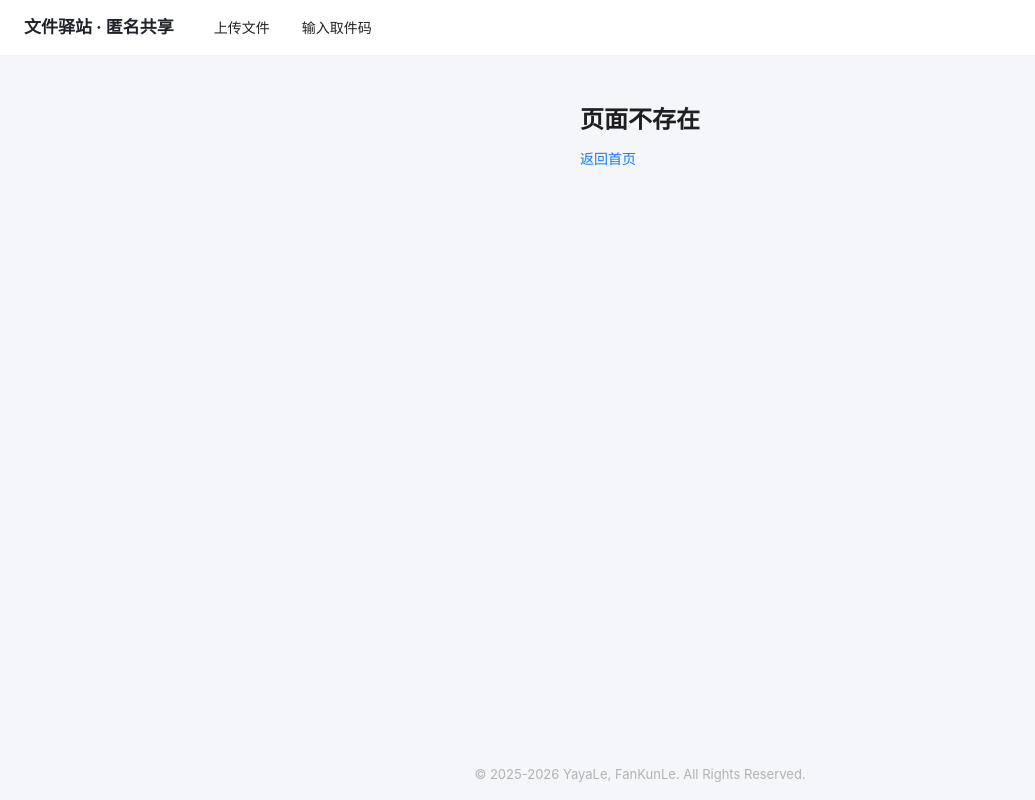
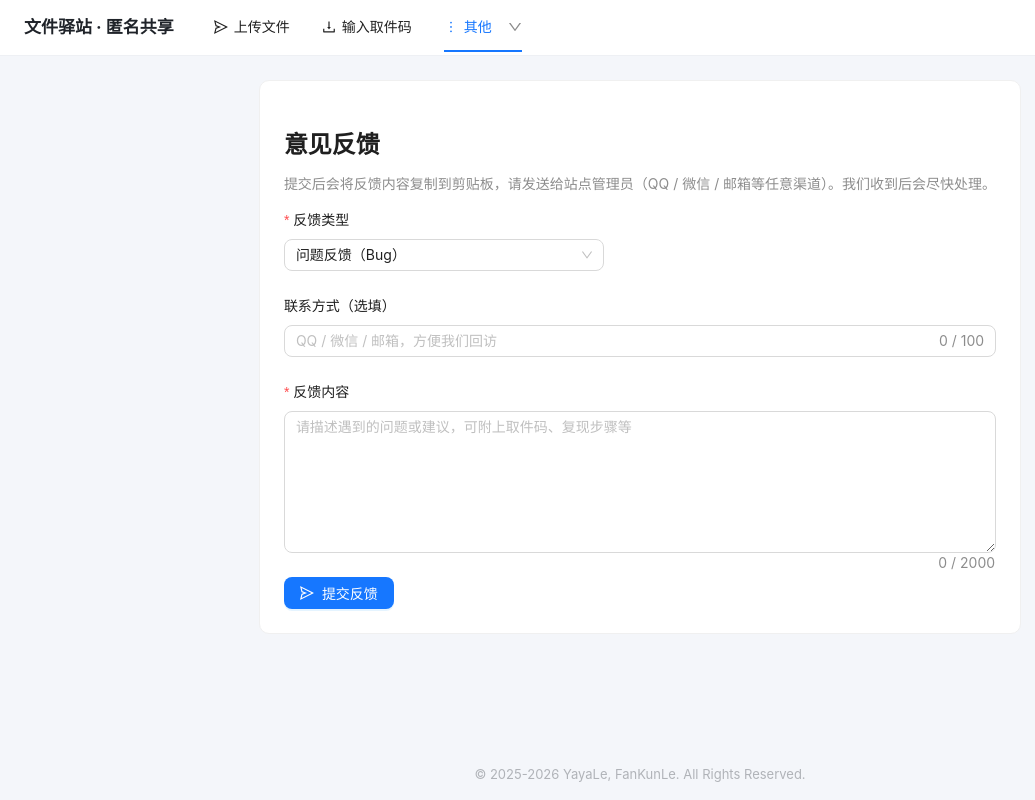
Before and after one commit to 3446744308/filework, a React (Vite) app in the folder web/: page /feedback in a window 1280 px wide. Shown: the whole page, without its empty margins (0-1035 px from the left). Built offline with nearby package versions, Linux system fonts and the light colour scheme; no server answers.

Commit message:
新增关于、反馈页面，icon

```diff
--- a/web/src/App.jsx
+++ b/web/src/App.jsx
@@ -1,30 +1,94 @@
 import React, { useEffect } from 'react'
 import { Routes, Route, Link, useLocation } from 'react-router-dom'
 import { Layout, Menu, Typography } from 'antd'
+import {
+  DownOutlined,
+  DownloadOutlined,
+  InfoCircleOutlined,
+  MessageOutlined,
+  MoreOutlined,
+  SendOutlined
+} from '@ant-design/icons'
 import Upload from './pages/Upload.jsx'
 import Retrieve from './pages/Retrieve.jsx'
 import Admin from './pages/Admin.jsx'
 import AdminFiles from './pages/AdminFiles.jsx'
 import AdminSettings from './pages/AdminSettings.jsx'
+import About from './pages/About.jsx'
+import Feedback from './pages/Feedback.jsx'
 import NoticeBar from './components/NoticeBar.jsx'
 import { useSettings, logoUrlOf } from './hooks/useSettings.js'
 
 const items = [
-  { key: '/', label: <Link to="/">上传文件</Link> },
-  { key: '/d', label: <Link to="/d">输入取件码</Link> }
+  {
+    key: '/',
+    label: (
+      <Link to="/" className="menu-item-label">
+        <SendOutlined />
+        上传文件
+      </Link>
+    )
+  },
+  {
+    key: '/d',
+    label: (
+      <Link to="/d" className="menu-item-label">
+        <DownloadOutlined />
+        输入取件码
+      </Link>
+    )
+  },
+  {
+    key: 'more',
+    label: (
+      <span className="menu-item-label">
+        <MoreOutlined />
+        其他
+        <DownOutlined className="menu-more-arrow" />
+      </span>
+    ),
+    children: [
+      {
+        key: '/about',
+        label: (
+          <Link to="/about" className="menu-item-label">
+            <InfoCircleOutlined />
+            关于
+          </Link>
+        )
+      },
+      {
+        key: '/feedback',
+        label: (
+          <Link to="/feedback" className="menu-item-label">
+            <MessageOutlined />
+            反馈
+          </Link>
+        )
+      }
+    ]
+  }
 ]
+
+function matchSelected(pathname) {
+  let selected = ''
+  for (const item of items) {
+    if (item.children) {
+      for (const child of item.children) {
+        if (pathname === child.key || pathname.startsWith(child.key + '/')) selected = child.key
+      }
+    } else if (item.key === '/' ? pathname === '/' : pathname.startsWith(item.key)) {
+      selected = item.key
+    }
+  }
+  return selected
+}
 
 export default function App() {
   const location = useLocation()
   const settings = useSettings()
   const isAdmin = location.pathname.startsWith('/admin')
-  const selected =
-    items
-      .map((i) => i.key)
-      .filter((key) =>
-        key === '/' ? location.pathname === '/' : location.pathname.startsWith(key)
-      )
-      .pop() || ''
+  const selected = matchSelected(location.pathname)
   const siteName = settings?.siteName || '文件驿站 · 匿名共享'
   const logoUrl = logoUrlOf(settings)
 
@@ -57,6 +121,8 @@ export default function App() {
         <Route path="/" element={<Upload />} />
         <Route path="/d" element={<Retrieve />} />
         <Route path="/d/:code" element={<Retrieve />} />
+        <Route path="/about" element={<About />} />
+        <Route path="/feedback" element={<Feedback />} />
         <Route path="/admin" element={<Admin />} />
         <Route path="/admin/files" element={<AdminFiles />} />
         <Route path="/admin/settings" element={<AdminSettings />} />
--- a/web/src/index.css
+++ b/web/src/index.css
@@ -123,6 +123,17 @@ body {
   max-width: 130px;
   object-fit: contain;
   border-radius: 4px;
+}
+
+.menu-item-label {
+  display: inline-flex;
+  align-items: center;
+  gap: 6px;
+}
+
+.menu-more-arrow {
+  font-size: 10px;
+  color: #8c8c8c;
 }
 
 .site-footer {
--- /dev/null
+++ b/web/src/pages/About.jsx
@@ -0,0 +1,50 @@
+import React from 'react'
+import { Card, Typography } from 'antd'
+import { useSettings } from '../hooks/useSettings.js'
+
+const { Title, Paragraph, Text } = Typography
+
+export default function About() {
+  const settings = useSettings()
+  const siteName = settings?.siteName || '文件驿站 · 匿名共享'
+
+  return (
+    <div className="page">
+      <Card>
+        <Title level={3}>关于 {siteName}</Title>
+        <Paragraph>
+          {siteName}
+          是一个类「快递驿站」的匿名文件共享服务：上传文件后获得 6
+          位取件码，对方无需注册登录，输入取件码即可下载。分享在有效期或下载次数任一耗尽后自动销毁，文件与元数据一并删除。
+        </Paragraph>
+        <Title level={5}>如何使用</Title>
+        <Paragraph>
+          ① 在首页拖入文件，选择有效期与下载次数（可选自定义取件码、取件密码与备注）；
+          <br />
+          ② 发件成功后获得取件码与二维码，把取件码或链接发给对方；
+          <br />
+          ③ 对方在「输入取件码」页面输入取件码（设密时需先验证密码）即可下载。
+        </Paragraph>
+        <Title level={5}>主要特性</Title>
+        <Paragraph>
+          · 无需注册登录，匿名收发
+          <br />
+          · 有效期 1/24/72/168 小时可选，下载次数 1/3/5/10 次可选
+          <br />
+          · 支持自定义 6 位取件码与取件密码（SHA-256 哈希存储）
+          <br />
+          · 取件码 / 分享链接 / 二维码多种分享方式
+          <br />
+          · 管理后台：公告、站点设置、文件管理
+        </Paragraph>
+        <Title level={5}>限制与说明</Title>
+        <Paragraph type="secondary">
+          单文件大小上限由站点管理员配置；部分文件类型可能被禁止上传；请勿用于违反法律法规的内容。本服务不提供回收站，分享失效后无法找回。
+        </Paragraph>
+        <Paragraph type="secondary">
+          <Text type="secondary">发现 Bug 或有功能建议？欢迎在「其他 → 反馈」中告诉我们。</Text>
+        </Paragraph>
+      </Card>
+    </div>
+  )
+}
--- /dev/null
+++ b/web/src/pages/Feedback.jsx
@@ -0,0 +1,86 @@
+import React, { useState } from 'react'
+import { App as AntApp, Button, Card, Form, Input, Modal, Select, Typography } from 'antd'
+import { SendOutlined } from '@ant-design/icons'
+import dayjs from 'dayjs'
+
+const { Title, Paragraph } = Typography
+
+const FEEDBACK_TYPES = [
+  { value: 'bug', label: '问题反馈（Bug）' },
+  { value: 'feature', label: '功能建议' },
+  { value: 'other', label: '其他' }
+]
+
+export default function Feedback() {
+  const { message } = AntApp.useApp()
+  const [form] = Form.useForm()
+  const [submitting, setSubmitting] = useState(false)
+
+  const onFinish = async (values) => {
+    setSubmitting(true)
+    try {
+      const text = [
+        '【意见反馈】',
+        `时间：${dayjs().format('YYYY-MM-DD HH:mm')}`,
+        `类型：${FEEDBACK_TYPES.find((t) => t.value === values.type)?.label || values.type}`,
+        `联系方式：${values.contact || '（未留）'}`,
+        '',
+        values.content
+      ].join('\n')
+      let copied = false
+      try {
+        await navigator.clipboard.writeText(text)
+        copied = true
+      } catch {}
+      if (copied) {
+        message.success('反馈内容已复制到剪贴板，请发送给管理员')
+      } else {
+        await navigator.clipboard?.writeText?.(text)
+        message.warning('自动复制失败，请手动复制下方内容发送给管理员')
+        Modal.info({
+          title: '反馈内容（请复制发送给管理员）',
+          content: <Input.TextArea value={text} autoSize={{ minRows: 6 }} readOnly />
+        })
+      }
+      form.resetFields()
+    } finally {
+      setSubmitting(false)
+    }
+  }
+
+  return (
+    <div className="page">
+      <Card>
+        <Title level={3}>意见反馈</Title>
+        <Paragraph type="secondary">
+          提交后会将反馈内容复制到剪贴板，请发送给站点管理员（QQ / 微信 / 邮箱等任意渠道）。我们收到后会尽快处理。
+        </Paragraph>
+        <Form form={form} layout="vertical" onFinish={onFinish} initialValues={{ type: 'bug' }}>
+          <Form.Item label="反馈类型" name="type" rules={[{ required: true, message: '请选择反馈类型' }]}>
+            <Select options={FEEDBACK_TYPES} style={{ maxWidth: 320 }} />
+          </Form.Item>
+          <Form.Item
+            label="联系方式（选填）"
+            name="contact"
+            rules={[{ max: 100, message: '联系方式最长 100 字符' }]}
+          >
+            <Input placeholder="QQ / 微信 / 邮箱，方便我们回访" maxLength={100} showCount />
+          </Form.Item>
+          <Form.Item
+            label="反馈内容"
+            name="content"
+            rules={[
+              { required: true, message: '请填写反馈内容' },
+              { max: 2000, message: '内容最长 2000 字符' }
+            ]}
+          >
+            <Input.TextArea rows={6} maxLength={2000} showCount placeholder="请描述遇到的问题或建议，可附上取件码、复现步骤等" />
+          </Form.Item>
+          <Button type="primary" htmlType="submit" icon={<SendOutlined />} loading={submitting}>
+            提交反馈
+          </Button>
+        </Form>
+      </Card>
+    </div>
+  )
+}
```
Also changed, not shown: 1 other file (tests, documents, lock files or other folders).
